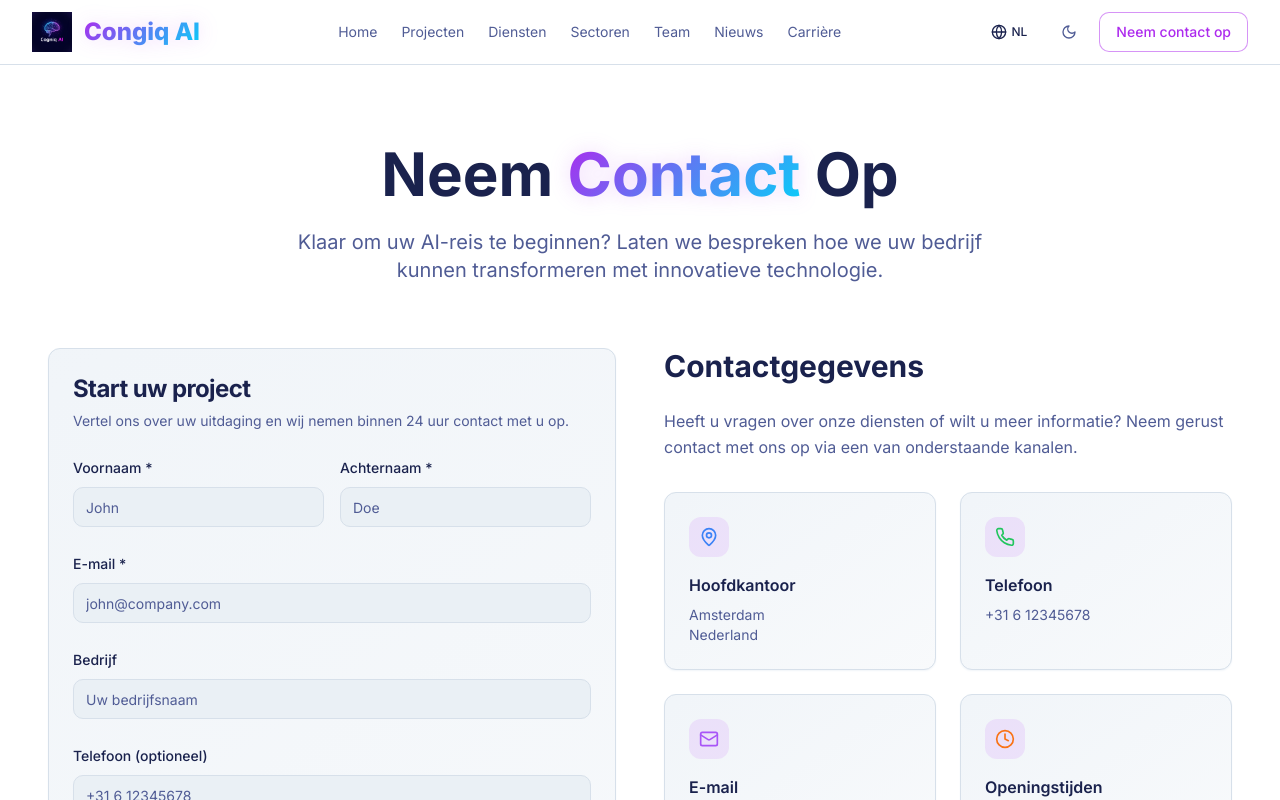
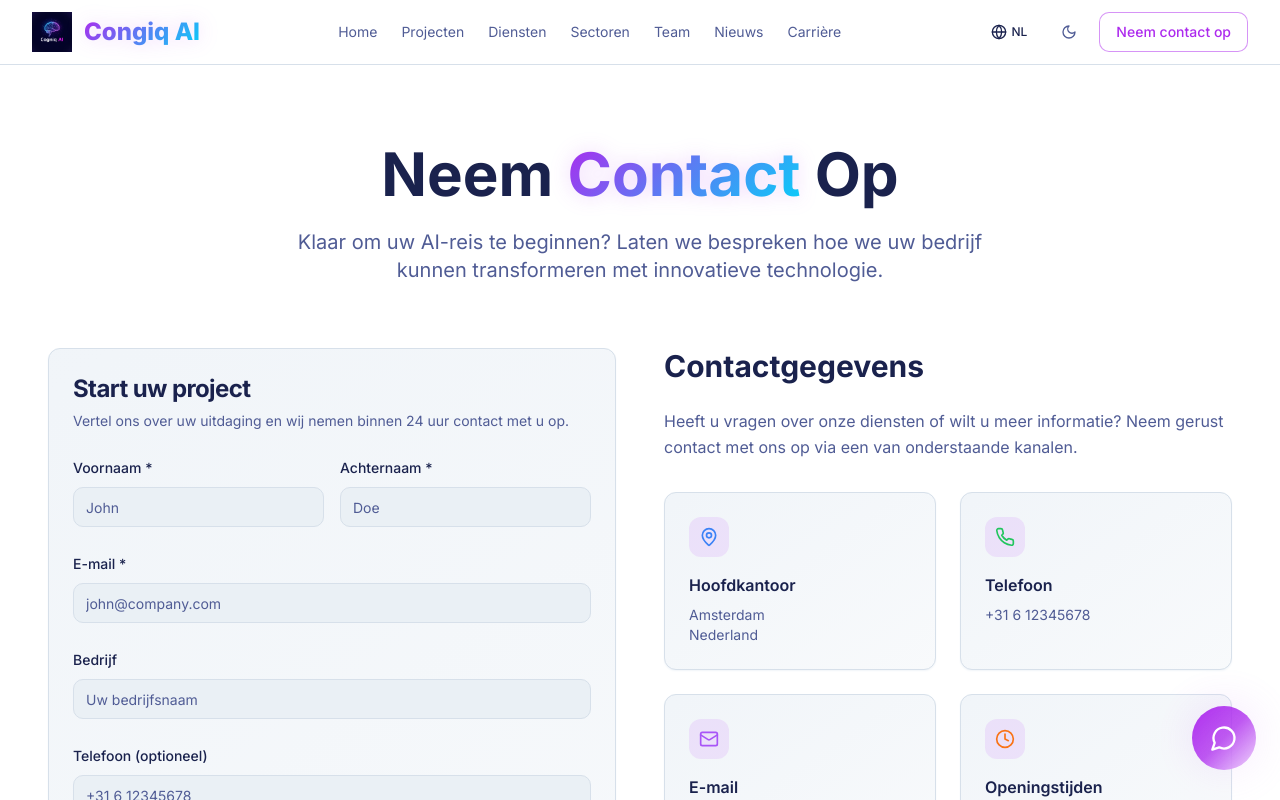
Before and after one commit to Cogniq-AI/cogniq-ai, a React (Vite) app: page /contact in a window 1280 px wide. Shown: the top 800 px of the page. Built offline with nearby package versions, Linux system fonts and the light colour scheme; the HTML template or start-up script is replaced by a standard one.

Commit message:
Add live chat bubble to all pages

```diff
--- a/src/App.tsx
+++ b/src/App.tsx
@@ -7,6 +7,7 @@ import { LanguageProvider } from "@/contexts/LanguageContext";
 import Navigation from "./components/Navigation";
 import ScrollToTop from "./components/ScrollToTop";
 import Footer from "./components/Footer";
+import ChatBot from "./components/ChatBot";
 import Index from "./pages/Index";
 import Projects from "./pages/Projects";
 import Services from "./pages/Services";
@@ -42,6 +43,7 @@ const App = () => (
               <Route path="*" element={<NotFound />} />
             </Routes>
           </main>
+          <ChatBot />
         </BrowserRouter>
       </TooltipProvider>
     </LanguageProvider>
--- a/src/pages/Index.tsx
+++ b/src/pages/Index.tsx
@@ -6,7 +6,6 @@ import SectorsPreview from "@/components/SectorsPreview";
 import PartnersCarousel from "@/components/PartnersCarousel";
 import CTASection from "@/components/CTASection";
 import Footer from "@/components/Footer";
-import ChatBot from "@/components/ChatBot";
 
 const Index = () => {
   return (
@@ -19,7 +18,6 @@ const Index = () => {
       <PartnersCarousel />
       <CTASection />
       <Footer />
-      <ChatBot />
     </div>
   );
 };
```
